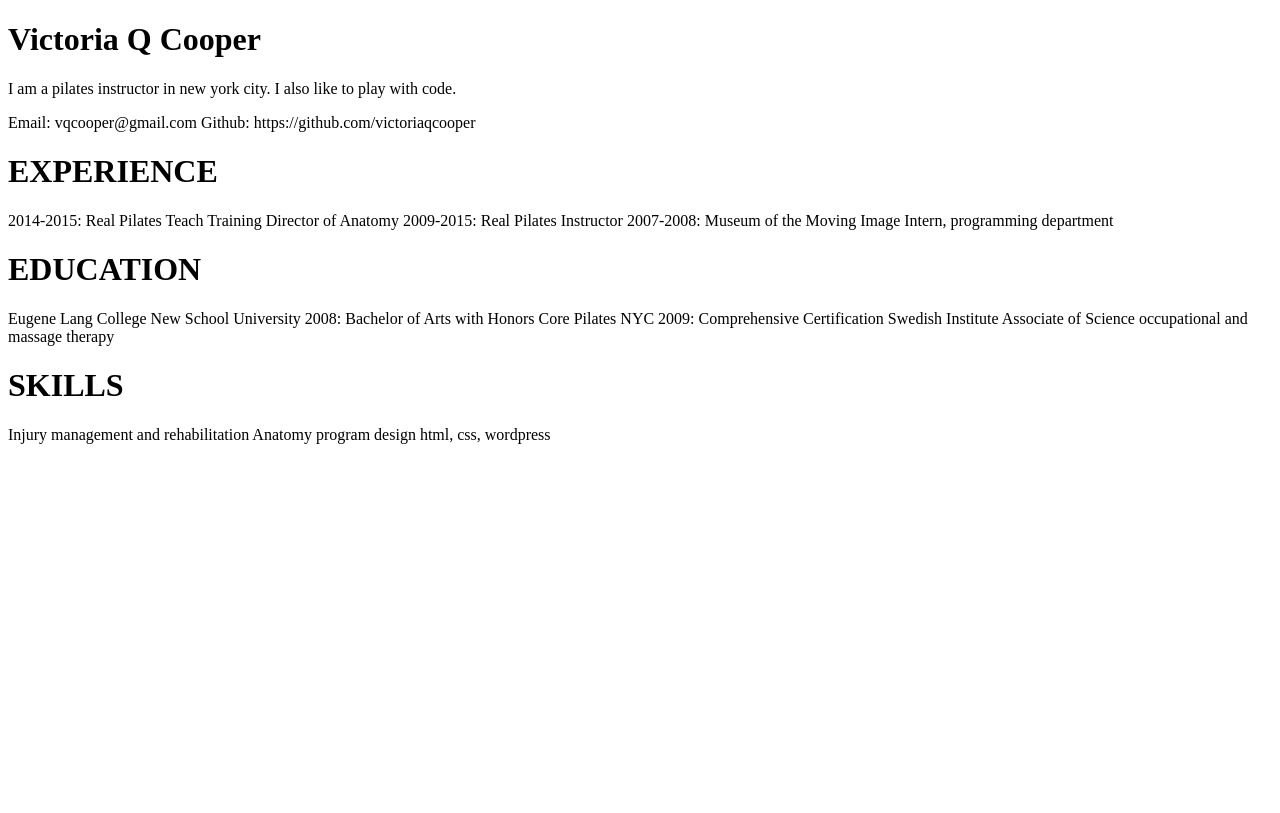
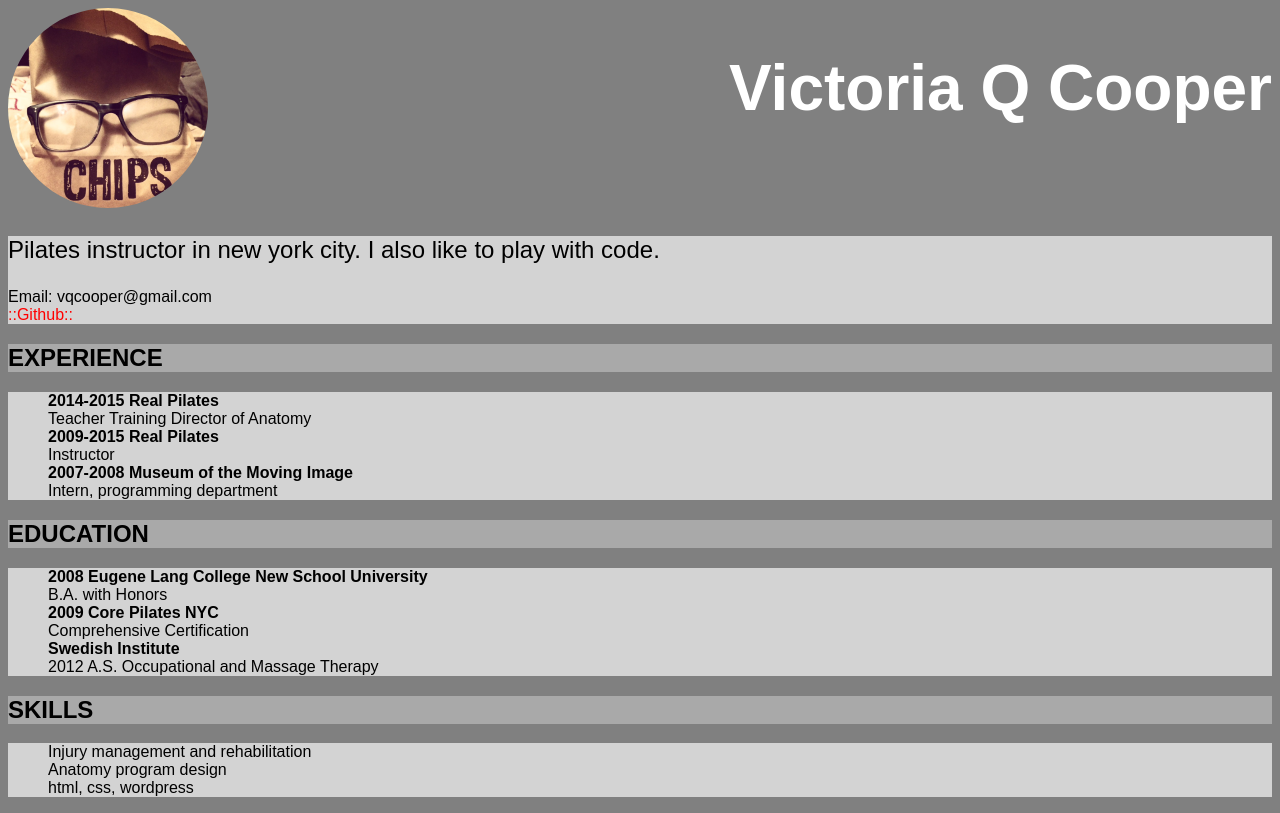
Before and after one commit to victoriaqcooper/FEWD60_victoria, a plain HTML site: page assignment1/index.html in a window 1280 px wide. Drawn offline with Linux system fonts and the light colour scheme.

Commit message:
edited html/added css
homework

```diff
--- a/assignment1/index.html
+++ b/assignment1/index.html
@@ -1,3 +1,8 @@
+<!-- ASSIGNMENT1 FEWD60
+VICTORIA COOPER RESUME
+I divided the sections into divs for formatting purposes
+-->
+
 <!DOCTYPE html>
 <html>
 <html lang="en">
@@ -6,35 +11,55 @@
 	<meta charset="UTF-8">
 	<title>Victoria Q Cooper</title>
 </head>
+
 <body>
-<h1>Victoria Q Cooper</h1>
+<!--  Name and headshot -->
+<h1 class="name">Victoria Q Cooper</h1>
+<img src="headshot.jpg">
+<!-- div for bio and links-->
+<div class="content">
+	<p id="bio">Pilates instructor in new york city. I also like to play with code.</p>
 
-<div class="content" id="bio">
-<p>I am a pilates instructor in new york city. I also like to play with code.</p>
-
-<span>Email: vqcooper@gmail.com</span>
-<span>Github: https://github.com/victoriaqcooper</span>
+	<span>Email: vqcooper@gmail.com</span> <br>
+	<span><a href="https://github.com/victoriaqcooper">::Github::</a></span>
 </div>
 
-<h1>EXPERIENCE</h1>
-	2014-2015: Real Pilates
-			   Teach Training Director of Anatomy
-	2009-2015: Real Pilates
-			   Instructor
-	2007-2008: Museum of the Moving Image
-			   Intern, programming department
 
-<h1>EDUCATION</h1>
-	Eugene Lang College New School University
-			2008: Bachelor of Arts with Honors
-	Core Pilates NYC
-			2009: Comprehensive Certification
-	Swedish Institute
-			Associate of Science occupational and massage therapy
+<h2>EXPERIENCE</h2>
+<!--  div for experience -->
+<div class="content" id="experience">
+	<ul>
+	<li class="inst">2014-2015 Real Pilates</li>
+	<li>Teacher Training Director of Anatomy</li>
+	<li class="inst">2009-2015 Real Pilates</li>
+	<li>Instructor</li>
+	<li class="inst">2007-2008 Museum of the Moving Image</li>
+	<li>Intern, programming department</li>
+	</ul>
+</div>
 
-<h1>SKILLS</h1>
-	Injury management and rehabilitation
-	Anatomy program design
-	html, css, wordpress
+<h2>EDUCATION</h2>
+<!--  div for education -->
+<div class="content" id="education">
+	<ul>
+	<li class="inst">2008 Eugene Lang College New School University</li>
+	<li> B.A. with Honors</li>
+	<li class="inst"> 2009 Core Pilates NYC</li>
+	<li> Comprehensive Certification</li>
+	<li class="inst">Swedish Institute</li>
+	<li>2012 A.S. Occupational and Massage Therapy</li>
+	</ul>
+</div>
+
+<h2>SKILLS</h2>
+<!--  div for skills -->
+<div class="content" id="skills">
+	<ul>
+	<li>Injury management and rehabilitation</li>
+	<li>Anatomy program design</li>
+	<li>html, css, wordpress</li>
+	</ul>
+</div>
+
 </body>
 </html>
--- a/assignment1/main.css
+++ b/assignment1/main.css
@@ -0,0 +1,74 @@
+/*
+Change the background color of <body> by using the tag selector
+Change the color of <h1> using a class selector
+Change the font-size of a <p> using id selector
+*/
+
+/* COLOR */
+body {
+
+	background-color: grey;
+}
+
+.name {
+	color: white;
+
+}
+a {
+	text-decoration: none;
+	color: red;
+}
+h2 {
+	background-color: darkgrey;
+	}
+
+.content{
+	background-color: lightgrey;
+}
+
+
+
+/* FONT */
+
+body {
+	font-family: Arial, Helvetica, sans-serif;
+	font-size: 100%;
+}
+
+h1 {
+	font-size: 400%;
+}
+
+#bio {
+	font-size: 150%;
+}
+
+ul{
+	list-style-type: none;
+}
+
+.inst {
+	font-weight: bold;
+}
+/* LAYOUT */
+
+img{
+	height: 200px;
+	width: 200px;
+	border-radius: 100%;
+}
+ h1 {
+ 	float: right;
+ }
+
+.content, h2 {
+	width: 100%;
+	height: 100%;
+}
+
+
+/* TEMP
+.content, h1, h2 {
+	border: solid black 2px;
+}
+*/
```
Also changed, not shown: assignment1/headshot.JPG (added).
